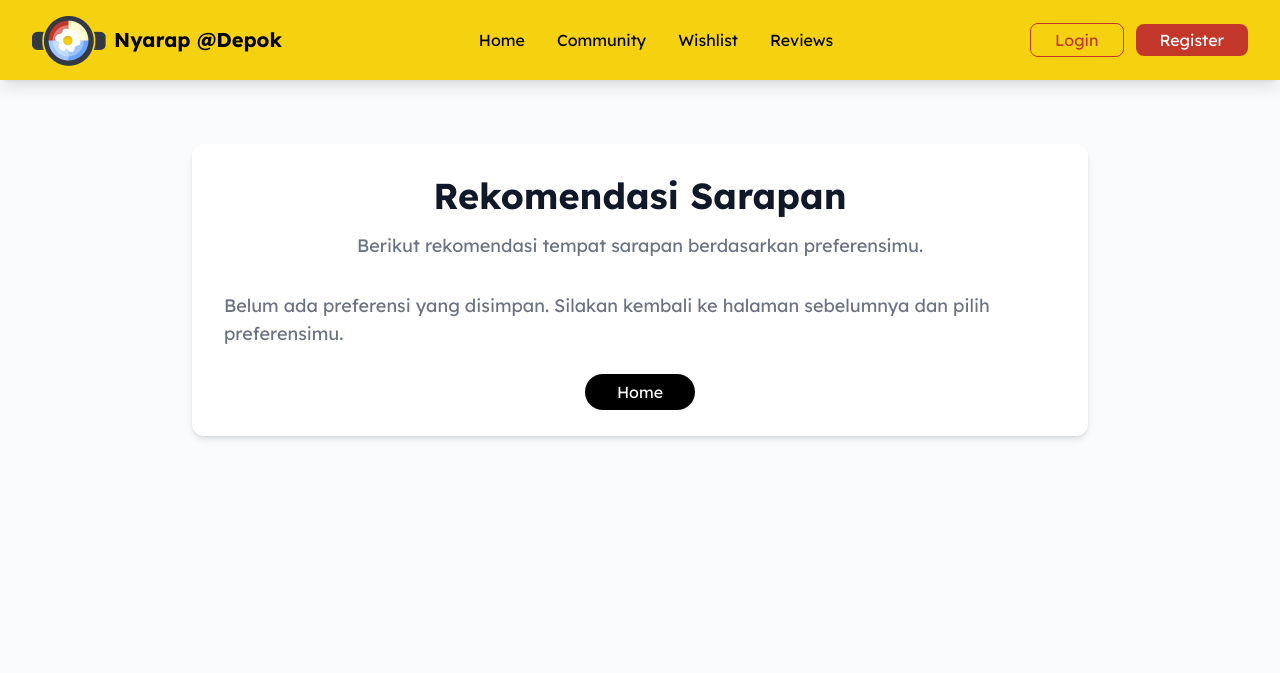
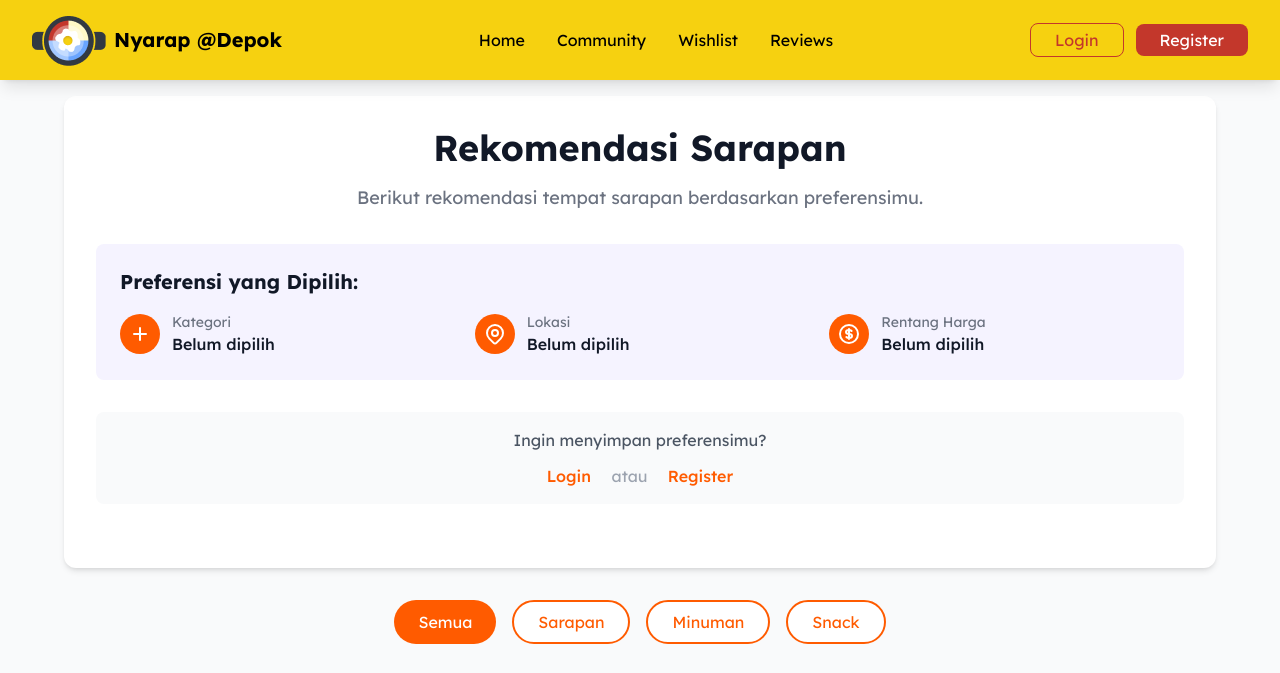
Before and after one commit to Kelompok-B08-PBP/nyarap-at-depok, a Django app: page /recommendations/list/ in a window 1280 px wide. Shown: the top 673 px of the page. Before the commit the page ends 441 px from the top, so only its background shows below. Run offline with Django 5.2, Linux system fonts and the light colour scheme; some libraries are stand-ins or nearby versions.

Commit message:
modified recommendations list

```diff
--- a/main/templates/recommendation_list.html
+++ b/main/templates/recommendation_list.html
@@ -4,29 +4,133 @@
 {% block content %}
 {% include 'navbar.html' %}
 <div class="min-h-screen bg-gray-50 py-12 mt-12">
-    <div class="max-w-4xl mx-auto bg-white p-8 rounded-xl shadow-md mt-12">
-        <div class="text-center mb-8">
-            <h2 class="text-4xl font-bold text-gray-900 mb-4">Rekomendasi Sarapan</h2>
-            <p class="text-gray-500 text-lg">Berikut rekomendasi tempat sarapan berdasarkan preferensimu.</p>
+    <div class="max-w-6xl mx-auto">
+        <!-- Preferences Summary Card -->
+        <div class="bg-white p-8 rounded-xl shadow-md mb-8">
+            <div class="text-center mb-8">
+                <h2 class="text-4xl font-bold text-gray-900 mb-4">Rekomendasi Sarapan</h2>
+                <p class="text-gray-500 text-lg">Berikut rekomendasi tempat sarapan berdasarkan preferensimu.</p>
+            </div>
+
+            <!-- Current Preferences Display -->
+<div class="bg-violet-50 rounded-lg p-6 mb-8">
+    <h3 class="text-xl font-semibold text-gray-900 mb-4">Preferensi yang Dipilih:</h3>
+    <div class="grid grid-cols-1 md:grid-cols-3 gap-6">
+        <!-- Category -->
+        <div class="flex items-center space-x-3">
+            <div class="flex-shrink-0">
+                <div class="w-10 h-10 rounded-full bg-[#FF5B00] flex items-center justify-center">
+                    <svg xmlns="http://www.w3.org/2000/svg" class="h-6 w-6 text-white" fill="none" viewBox="0 0 24 24" stroke="currentColor">
+                        <path stroke-linecap="round" stroke-linejoin="round" stroke-width="2" d="M12 6v6m0 0v6m0-6h6m-6 0H6"/>
+                    </svg>
+                </div>
+            </div>
+            <div>
+                <p class="text-sm text-gray-500">Kategori</p>
+                <p class="font-medium text-gray-900">{{ preference.breakfast_type }}</p>
+            </div>
         </div>
 
-        <!-- Recommendations List -->
-        <div class="space-y-6">
-            {% if user_preferences %}
-                {% for preference in user_preferences %}
-                    <div class="p-4 bg-white shadow rounded-lg">
-                        <h3 class="text-xl font-semibold text-gray-900">Lokasi: {{ preference.preferred_location }}</h3>
-                        <p class="text-gray-700">Kategori Sarapan: {{ preference.preferred_breakfast_type }}</p>
-                        <p class="text-gray-700">Rentang Harga: {{ preference.preferred_price_range }}</p>
-                    </div>
-                {% endfor %}
+        <!-- Location -->
+        <div class="flex items-center space-x-3">
+            <div class="flex-shrink-0">
+                <div class="w-10 h-10 rounded-full bg-[#FF5B00] flex items-center justify-center">
+                    <svg xmlns="http://www.w3.org/2000/svg" class="h-6 w-6 text-white" fill="none" viewBox="0 0 24 24" stroke="currentColor">
+                        <path stroke-linecap="round" stroke-linejoin="round" stroke-width="2" d="M17.657 16.657L13.414 20.9a1.998 1.998 0 01-2.827 0l-4.244-4.243a8 8 0 1111.314 0z"/>
+                        <path stroke-linecap="round" stroke-linejoin="round" stroke-width="2" d="M15 11a3 3 0 11-6 0 3 3 0 016 0z"/>
+                    </svg>
+                </div>
+            </div>
+            <div>
+                <p class="text-sm text-gray-500">Lokasi</p>
+                <p class="font-medium text-gray-900">{{ preference.location }}</p>
+            </div>
+        </div>
+
+        <!-- Price Range -->
+        <div class="flex items-center space-x-3">
+            <div class="flex-shrink-0">
+                <div class="w-10 h-10 rounded-full bg-[#FF5B00] flex items-center justify-center">
+                    <svg xmlns="http://www.w3.org/2000/svg" class="h-6 w-6 text-white" fill="none" viewBox="0 0 24 24" stroke="currentColor">
+                        <path stroke-linecap="round" stroke-linejoin="round" stroke-width="2" d="M12 8c-1.657 0-3 .895-3 2s1.343 2 3 2 3 .895 3 2-1.343 2-3 2m0-8c1.11 0 2.08.402 2.599 1M12 8V7m0 1v8m0 0v1m0-1c-1.11 0-2.08-.402-2.599-1M21 12a9 9 0 11-18 0 9 9 0 0118 0z"/>
+                    </svg>
+                </div>
+            </div>
+            <div>
+                <p class="text-sm text-gray-500">Rentang Harga</p>
+                <p class="font-medium text-gray-900">{{ preference.price_range }}</p>
+            </div>
+        </div>
+    </div>
+</div>
+
+            {% if user.is_authenticated %}
+            <div class="text-center text-sm text-gray-500 mb-8">
+                <p>Preferensi ini telah disimpan ke akunmu dan dapat dilihat kembali nanti</p>
+            </div>
             {% else %}
-                <p class="text-gray-500 text-lg">Belum ada preferensi yang disimpan. Silakan kembali ke halaman sebelumnya dan pilih preferensimu.</p>
+            <div class="text-center bg-gray-50 p-4 rounded-lg mb-8">
+                <p class="text-gray-600 mb-3">Ingin menyimpan preferensimu?</p>
+                <div class="space-x-4">
+                    <a href="{% url 'main:login' %}" class="text-[#FF5B00] hover:text-[#FF7A33] font-medium">Login</a>
+                    <span class="text-gray-400">atau</span>
+                    <a href="{% url 'main:register' %}" class="text-[#FF5B00] hover:text-[#FF7A33] font-medium">Register</a>
+                </div>
+            </div>
             {% endif %}
         </div>
 
-        <div class="mt-8 text-center">
-            <a href="{% url 'main:show_main' %}" class="px-8 py-2 bg-black text-white rounded-full">Home</a>
+        <!-- Category Filter Buttons -->
+        <div class="flex justify-center gap-4 mb-8 flex-wrap">
+            <button class="px-6 py-2 bg-[#FF5B00] text-white rounded-full hover:bg-[#FF7A33] transition-all">
+                Semua
+            </button>
+            <button class="px-6 py-2 bg-white border-2 border-[#FF5B00] text-[#FF5B00] rounded-full hover:bg-gray-50 transition-all">
+                Sarapan
+            </button>
+            <button class="px-6 py-2 bg-white border-2 border-[#FF5B00] text-[#FF5B00] rounded-full hover:bg-gray-50 transition-all">
+                Minuman
+            </button>
+            <button class="px-6 py-2 bg-white border-2 border-[#FF5B00] text-[#FF5B00] rounded-full hover:bg-gray-50 transition-all">
+                Snack
+            </button>
+        </div>
+
+        <!-- Product Grid -->
+        <div class="grid grid-cols-1 md:grid-cols-2 lg:grid-cols-3 gap-8 mb-8">
+            <!-- Product Card -->
+            <div class="bg-white rounded-xl shadow-md overflow-hidden">
+                <div class="relative h-48">
+                    <img src="{% static 'images/placeholder-food.jpg' %}" alt="Food" class="w-full h-full object-cover">
+                    <div class="absolute top-4 right-4 bg-white px-3 py-1 rounded-full text-sm font-medium text-gray-900">
+                        Rp 15.000
+                    </div>
+                </div>
+                <div class="p-6">
+                    <h3 class="text-lg font-semibold text-gray-900 mb-2">Nasi Uduk Komplit</h3>
+                    <p class="text-gray-500 text-sm mb-4">Nasi uduk dengan telur, tempe, dan lauk pilihan</p>
+                    <div class="flex items-center justify-between">
+                        <span class="text-sm text-gray-500">Beji, Depok</span>
+                        <a href="#" class="text-[#FF5B00] hover:text-[#FF7A33] font-medium text-sm">Lihat Detail →</a>
+                    </div>
+                </div>
+            </div>
+
+            <!-- Add more product cards as needed -->
+        </div>
+
+        <!-- Navigation Buttons -->
+        <div class="flex justify-center gap-4">
+            <a href="{% url 'main:recommendations' %}" class="inline-block">
+                <button type="button" class="px-8 py-2 bg-black text-white rounded-full transition-all hover:bg-gray-800">
+                    Ubah Preferensi
+                </button>
+            </a>
+            <a href="{% url 'main:show_main' %}" class="inline-block">
+                <button type="button" class="px-8 py-2 bg-white border-2 border-black rounded-full transition-all hover:bg-gray-50">
+                    Kembali ke Home
+                </button>
+            </a>
         </div>
     </div>
 </div>
--- a/main/views.py
+++ b/main/views.py
@@ -87,46 +87,121 @@ def logout_user(request):
     response.delete_cookie('last_login')
     return redirect('main:login')
 
+def recommendation_list(request):
+    context = {
+        'is_authenticated': request.user.is_authenticated,
+    }
+
+    # Dictionary untuk convert nilai dari form ke display value
+    breakfast_display = {
+        'masih_bingung': 'Masih Bingung',
+        'nasi': 'Nasi',
+        'roti': 'Roti',
+        'lontong': 'Lontong',
+        'cemilan': 'Cemilan',
+        'minuman': 'Minuman',
+    }
+
+    location_display = {
+        'beji': 'Beji',
+        'bojongsari': 'Bojongsari',
+        'cilodong': 'Cilodong',
+        'cimanggis': 'Cimanggis',
+        'cinere': 'Cinere',
+        'cipayung': 'Cipayung',
+        'limo': 'Limo',
+        'pancoran_mas': 'Pancoran Mas',
+        'sawangan': 'Sawangan',
+        'sukmajaya': 'Sukmajaya',
+        'tapos': 'Tapos',
+    }
+
+    price_display = {
+        '0-15000': 'Dibawah Rp 15.000',
+        '15000-25000': 'Rp 15.000 - Rp 25.000',
+        '25000-50000': 'Rp 25.000 - Rp 50.000',
+        '50000-100000': 'Rp 50.000 - Rp 100.000',
+        '100000+': 'Diatas Rp 100.000',
+    }
+
+    if request.user.is_authenticated:
+        try:
+            # Ambil preferensi terbaru dari user yang login
+            latest_preference = UserPreference.objects.filter(user=request.user).latest('created_at')
+            print("Fetched preference:", latest_preference.preferred_breakfast_type, latest_preference.preferred_location, latest_preference.preferred_price_range)  # Debug
+
+            context['preference'] = {
+                'breakfast_type': breakfast_display.get(latest_preference.preferred_breakfast_type),
+                'location': location_display.get(latest_preference.preferred_location),
+                'price_range': price_display.get(latest_preference.preferred_price_range)
+            }
+        except UserPreference.DoesNotExist:
+            context['preference'] = {
+                'breakfast_type': 'Belum dipilih',
+                'location': 'Belum dipilih',
+                'price_range': 'Belum dipilih'
+            }
+    else:
+        # Untuk user yang tidak login, ambil dari session
+        breakfast_type = request.session.get('preferred_breakfast_type', '')
+        location = request.session.get('preferred_location', '')
+        price_range = request.session.get('preferred_price_range', '')
+
+        context['preference'] = {
+            'breakfast_type': breakfast_display.get(breakfast_type, 'Belum dipilih'),
+            'location': location_display.get(location, 'Belum dipilih'),
+            'price_range': price_display.get(price_range, 'Belum dipilih')
+        }
+
+    return render(request, 'recommendation_list.html', context)
+
 def recommendations(request):
     context = {
         'is_authenticated': request.user.is_authenticated,
         'name': request.user.username if request.user.is_authenticated else None,
-        'form': PreferencesForm()  # Updated form name
     }
 
     if request.method == 'POST':
-        form = PreferencesForm(request.POST)  # Updated form name
+        if request.user.is_authenticated:
+            try:
+                existing_preference = UserPreference.objects.get(user=request.user)
+                form = PreferencesForm(request.POST, instance=existing_preference)
+            except UserPreference.DoesNotExist:
+                form = PreferencesForm(request.POST)
+        else:
+            form = PreferencesForm(request.POST)
+
         if form.is_valid():
-            location = form.cleaned_data['preferred_location']
-            breakfast_type = form.cleaned_data['preferred_breakfast_type']
-            price_range = form.cleaned_data['preferred_price_range']
-
             if request.user.is_authenticated:
-                UserPreference.objects.update_or_create(
-                    user=request.user,
-                    defaults={
-                        'preferred_location': location,
-                        'preferred_breakfast_type': breakfast_type,
-                        'preferred_price_range': price_range
-                    }
-                )
-                messages.success(request, 'Preferensi kamu telah disimpan!')
+                preference = form.save(commit=False)
+                preference.user = request.user
+                preference.save()
+                messages.success(request, 'Preferensi kamu telah diperbarui!')
+                print("Updated preference:", preference.preferred_breakfast_type, preference.preferred_location, preference.preferred_price_range)  # Debug
+            else:
+                # Simpan ke session untuk user yang tidak login
+                request.session['preferred_location'] = form.cleaned_data['preferred_location']
+                request.session['preferred_breakfast_type'] = form.cleaned_data['preferred_breakfast_type']
+                request.session['preferred_price_range'] = form.cleaned_data['preferred_price_range']
+                print("Saved to session:", form.cleaned_data)  # Debug
 
             return redirect('main:recommendation_list')
+    else:
+        # GET request - tampilkan form dengan data yang ada
+        if request.user.is_authenticated:
+            try:
+                existing_preference = UserPreference.objects.get(user=request.user)
+                form = PreferencesForm(instance=existing_preference)
+            except UserPreference.DoesNotExist:
+                form = PreferencesForm()
         else:
-            context['form'] = form
+            # Pre-fill form dari session untuk user yang tidak login
+            initial_data = {
+                'preferred_location': request.session.get('preferred_location', ''),
+                'preferred_breakfast_type': request.session.get('preferred_breakfast_type', ''),
+                'preferred_price_range': request.session.get('preferred_price_range', ''),
+            }
+            form = PreferencesForm(initial=initial_data)
 
+    context['form'] = form
     return render(request, 'recommendations.html', context)
-
-def recommendation_list(request):
-    context = {
-        'user_preferences': []
-    }
-
-    if request.user.is_authenticated:
-        # Get user's preference history
-        context['user_preferences'] = UserPreference.objects.filter(
-            user=request.user
-        ).order_by('-created_at')
-
-    return render(request, 'recommendation_list.html', context)
```
Also changed, not shown: main/forms.py (+32 -40 lines), main/templates/login.html (+5 -5 lines), main/templates/main.html (+12 -10 lines).
